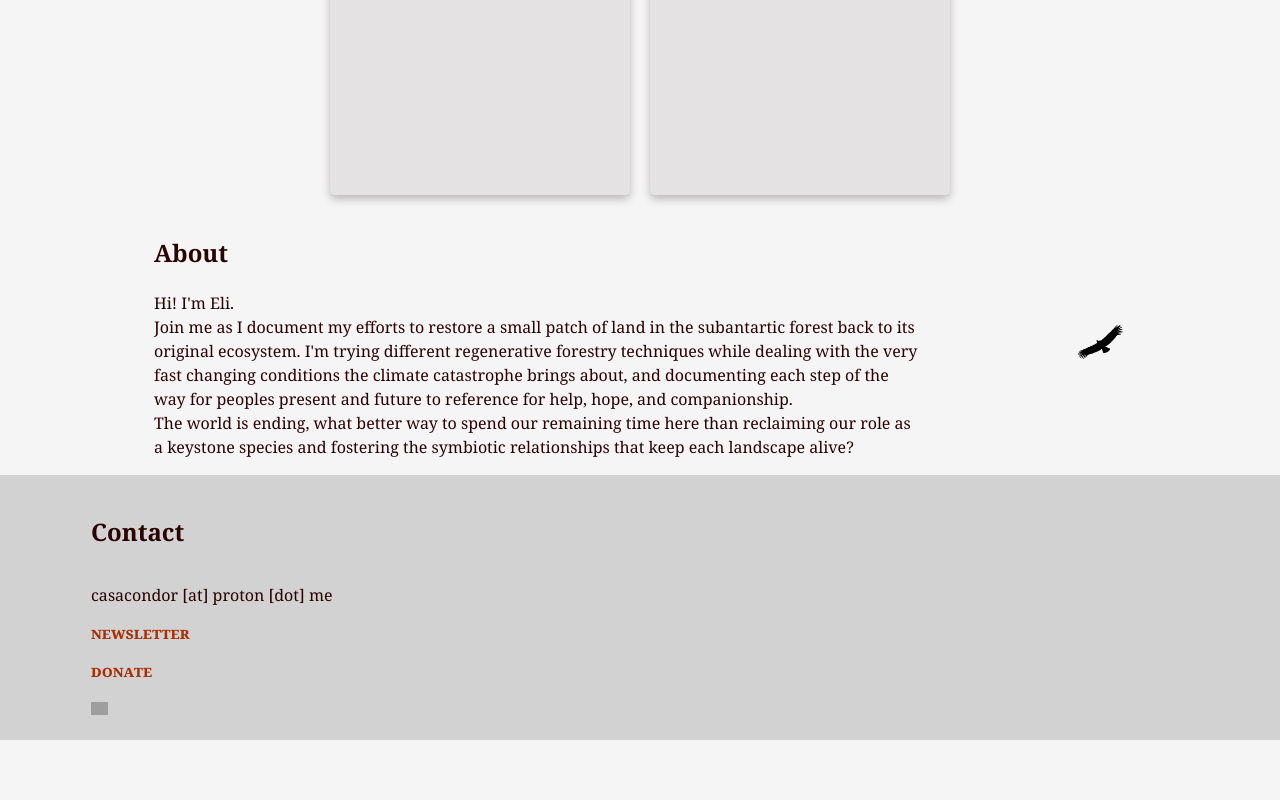
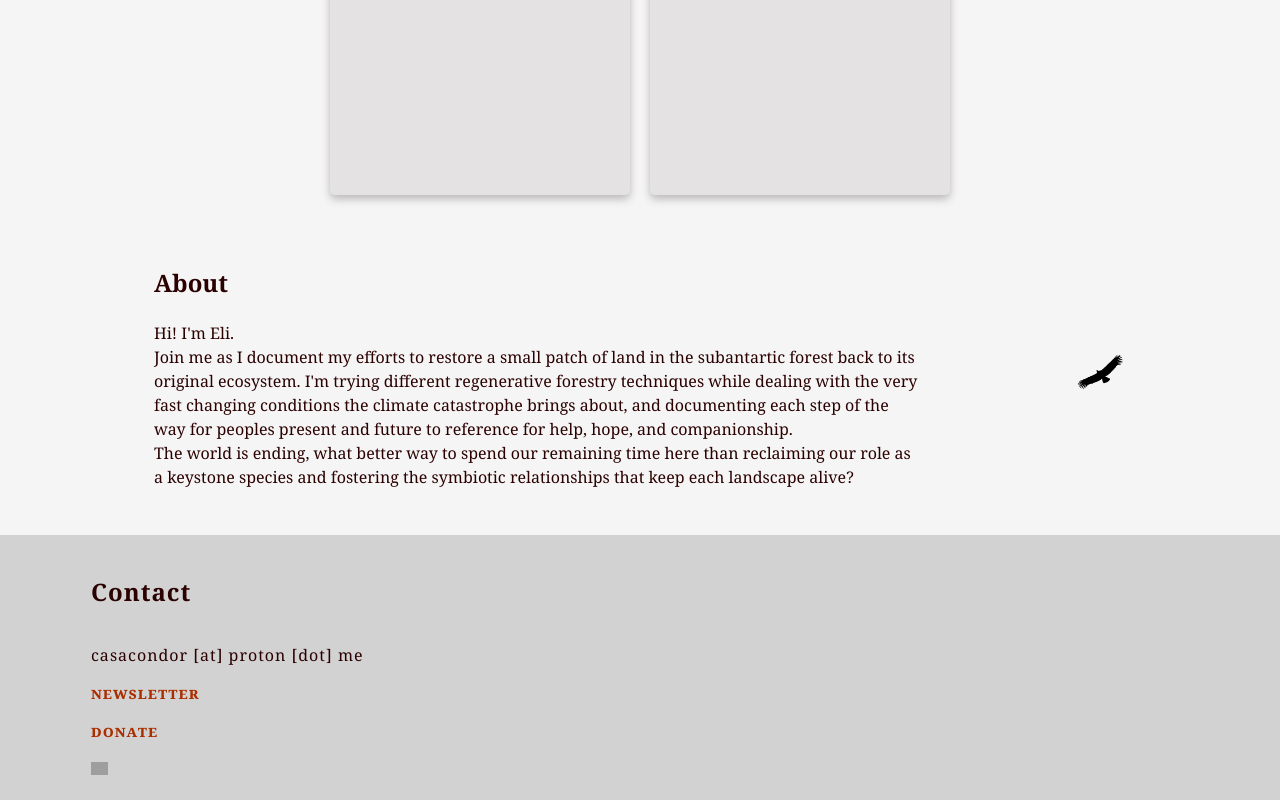
Before and after one commit to er1927/casa-condor-001, a website: page public/index.html in a window 1280 px wide. Shown: the part 505-1305 px from the top of the page. Before the commit the page ends 1245 px from the top, so only its background shows below. Drawn offline with Linux system fonts and the light colour scheme; grey boxes are pictures that could not be loaded; files whose address does not match are found by name.

Commit message:
Styled about.

```diff
--- a/public/assets/styles/style.css
+++ b/public/assets/styles/style.css
@@ -166,11 +166,17 @@ a {
 }
 
 /* About Section */
+.about__container {
+    margin: 30px auto;
+}
+
 .about {
     display: flex;
     justify-content: space-evenly;
     align-items: center;
+    padding: 50px auto;
 }
+
 .about__text {
     width:60%;
     line-height: 1.5;
@@ -246,6 +252,7 @@ a {
     flex-direction: column;
     width:max-content;
     margin: 0px 20px;
+    letter-spacing: 1px;
 }
 
 .footer__contact img {
--- a/public/index.html
+++ b/public/index.html
@@ -58,7 +58,7 @@
             <p class="blog__entry__author" id="entry-author"></p>
         </section>
     </main>
-    <div id="about">
+    <div class="about__container" id="about">
             <div class="about">
                 <div class="about__text">
                     <h2>About</h2>
```
